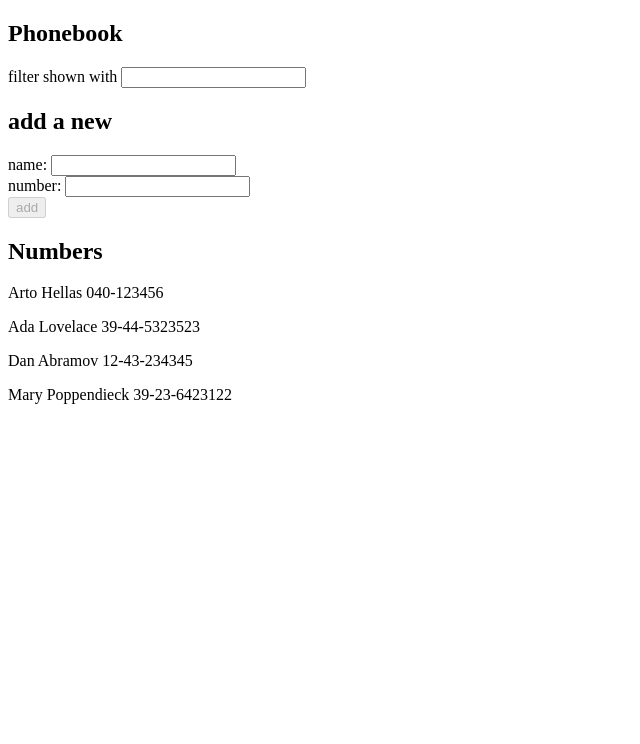
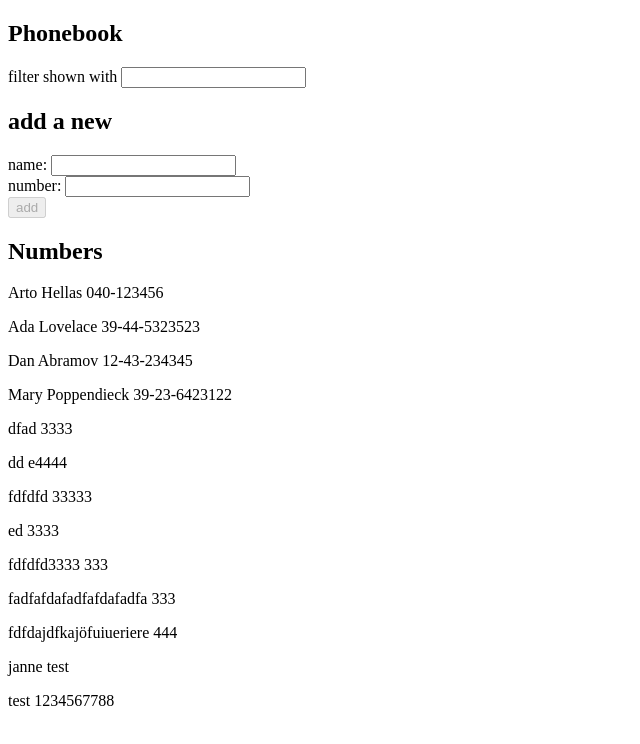
Before and after one commit to jpiiroin/FullStack, a React (Vite) app in the folder osa2/puhelinluettelo/: page / in a window 1280 px wide. Shown: the top 744 px of the page, without its empty margins (0-640 px from the left). Built offline with nearby package versions, Linux system fonts and the light colour scheme; data requests are answered from the project's data file.

Commit message:
2.12: puhelinluettelo step7

```diff
--- a/osa2/puhelinluettelo/db.json
+++ b/osa2/puhelinluettelo/db.json
@@ -1,24 +1,69 @@
 {
-    "persons":[
+  "persons": [
     {
       "name": "Arto Hellas",
       "number": "040-123456",
-        "id": 1
+      "id": "1"
     },
     {
       "name": "Ada Lovelace",
       "number": "39-44-5323523",
-        "id": 2
+      "id": "2"
     },
     {
       "name": "Dan Abramov",
       "number": "12-43-234345",
-        "id": 3
+      "id": "3"
     },
     {
       "name": "Mary Poppendieck",
       "number": "39-23-6423122",
-        "id": 4
+      "id": "4"
+    },
+    {
+      "id": "0bee",
+      "name": "dfad",
+      "number": "3333"
+    },
+    {
+      "id": "76eb",
+      "name": "dd",
+      "number": "e4444"
+    },
+    {
+      "id": "f06b",
+      "name": "fdfdfd",
+      "number": "33333"
+    },
+    {
+      "id": "c053",
+      "name": "ed",
+      "number": "3333"
+    },
+    {
+      "id": "ac8f",
+      "name": "fdfdfd3333",
+      "number": "333"
+    },
+    {
+      "id": "ee8f",
+      "name": "fadfafdafadfafdafadfa",
+      "number": "333"
+    },
+    {
+      "id": "8286",
+      "name": "fdfdajdfkajöfuiueriere",
+      "number": "444"
+    },
+    {
+      "id": "5678",
+      "name": "janne",
+      "number": "test"
+    },
+    {
+      "id": "560a",
+      "name": "test",
+      "number": "1234567788"
     }
   ]
 }
--- a/osa2/puhelinluettelo/src/App.jsx
+++ b/osa2/puhelinluettelo/src/App.jsx
@@ -38,9 +38,14 @@ const PersonForm = ({ persons, newName, newNumber,
       window.alert(`${newName} is already added to phonebook`)
     }
     else {
-      setPersons(persons.concat(personObject))
-      setNewName('')
-      setNewNumber('')
+      axios
+        .post('http://localhost:3001/persons', personObject)
+        .then(response => {
+          console.log(response)
+          setPersons(persons.concat(response.data))
+          setNewName('')
+          setNewNumber('')
+        })
     }
   }
 
@@ -82,7 +87,7 @@ const App = () => {
         setPersons(response.data)
       })
     }, [])
-    console.log('render', persons.length, 'persons')
+    console.log('phonebook has', persons.length, 'persons')
 
   const handleNameChange = (event) => {
     console.log(event.target.value)
```
Also changed, not shown: 1 other file (tests, documents, lock files or other folders). Lines whose indentation alone changed are shown as unchanged.
